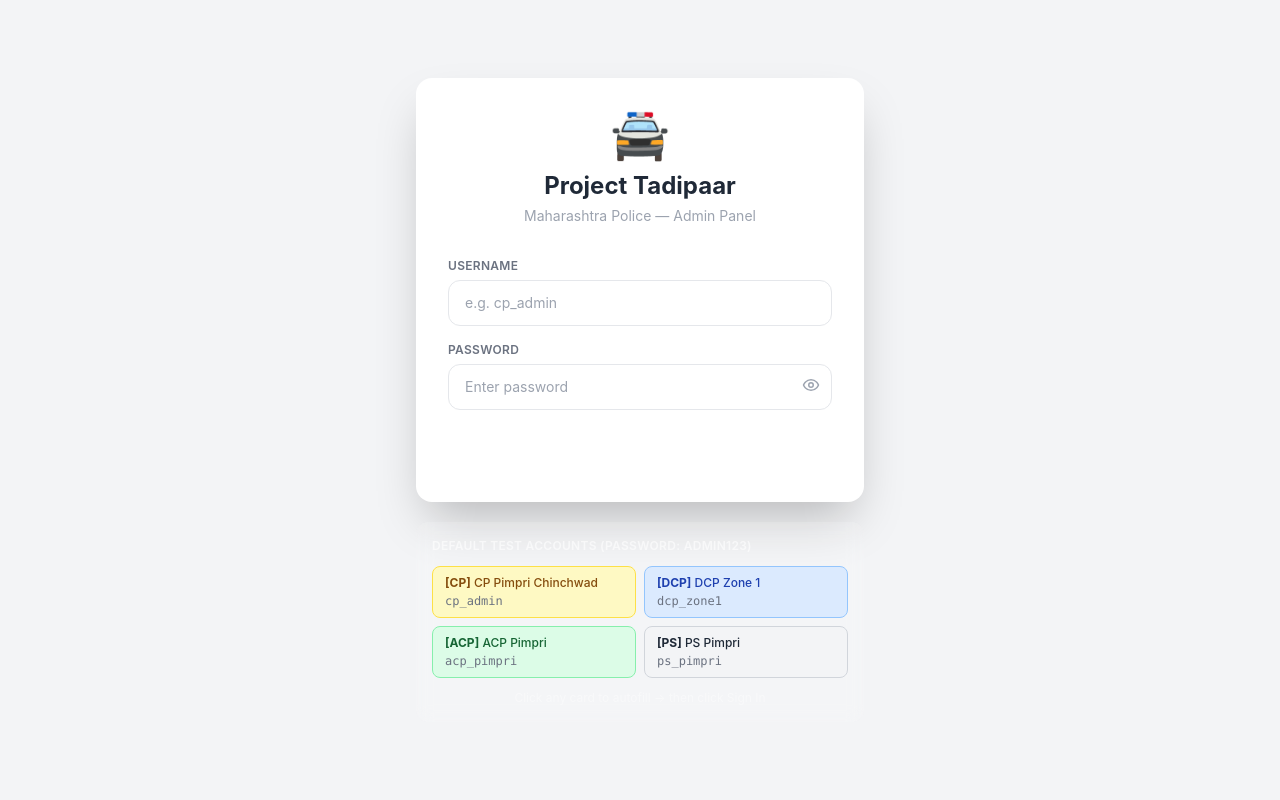
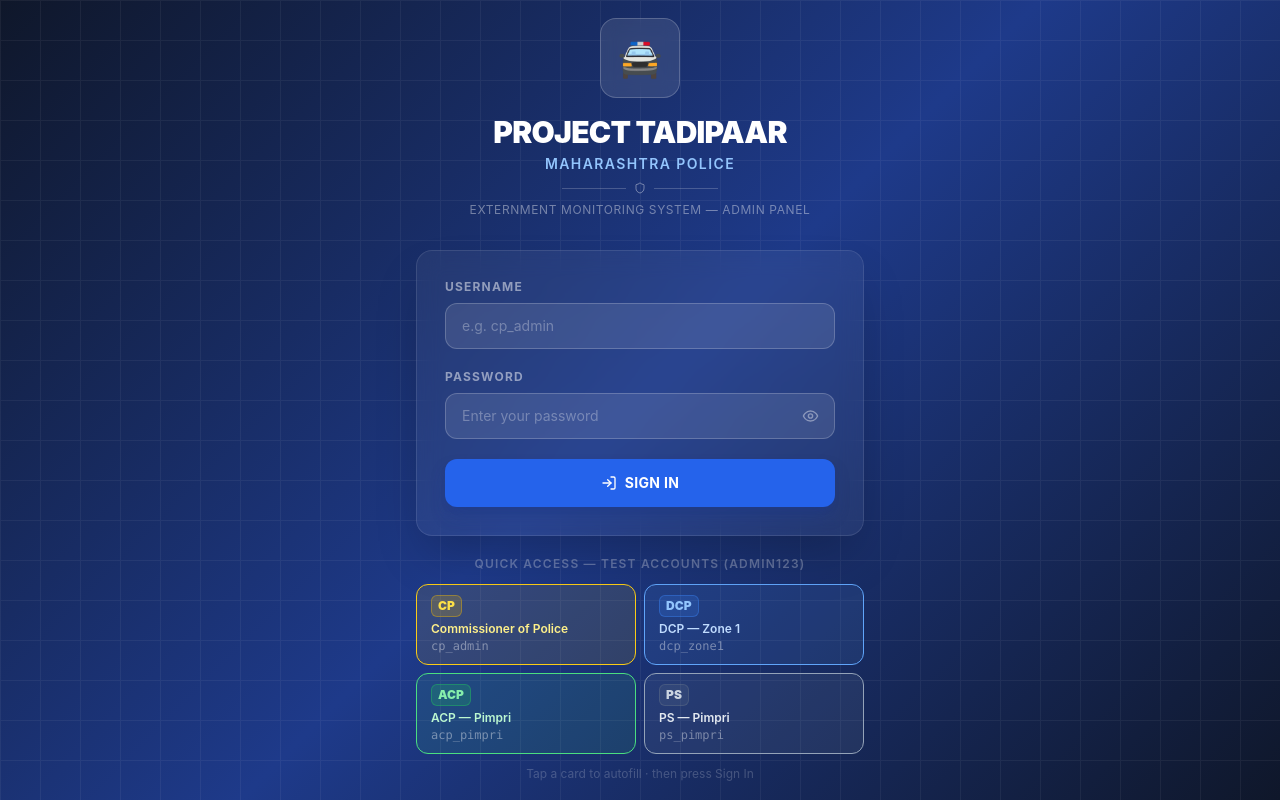
Before and after one commit to Sameet728/TadipaarFull, a React (Vite) app in the folder Frontend/: page /login in a window 1280 px wide. Built offline with nearby package versions, Linux system fonts and the light colour scheme.

Commit message:
Refactor Login component for better UX and error handling
Updated the Login component to enhance UI and functionality, including improved error handling and visual elements.

```diff
--- a/Frontend/src/pages/Login.jsx
+++ b/Frontend/src/pages/Login.jsx
@@ -2,79 +2,105 @@ import React, { useState } from 'react'
 import { useNavigate } from 'react-router-dom'
 import { useAuth } from '../context/AuthContext'
 import adminAPI from '../api/api'
-import { Eye, EyeOff, LogIn } from 'lucide-react'
+import { Eye, EyeOff, LogIn, Shield } from 'lucide-react'
+
+const SEED = [
+  { role: 'CP',  username: 'cp_admin',   label: 'Commissioner of Police', color: 'border-yellow-400 bg-yellow-400/10 text-yellow-200' },
+  { role: 'DCP', username: 'dcp_zone1',  label: 'DCP — Zone 1',           color: 'border-blue-400   bg-blue-400/10   text-blue-200'   },
+  { role: 'ACP', username: 'acp_pimpri', label: 'ACP — Pimpri',           color: 'border-green-400  bg-green-400/10  text-green-200'  },
+  { role: 'PS',  username: 'ps_pimpri',  label: 'PS — Pimpri',            color: 'border-slate-400  bg-slate-400/10  text-slate-200'  },
+]
+
+const ROLE_BADGE = {
+  CP:  'bg-yellow-500/20 text-yellow-300 border border-yellow-500/40',
+  DCP: 'bg-blue-500/20   text-blue-300   border border-blue-500/40',
+  ACP: 'bg-green-500/20  text-green-300  border border-green-500/40',
+  PS:  'bg-slate-500/20  text-slate-300  border border-slate-500/40',
+}
 
 export default function Login() {
-  const { login }  = useAuth()
-  const navigate   = useNavigate()
-  const [username, setUsername] = useState('')
-  const [password, setPassword] = useState('')
-  const [showPw,   setShowPw]   = useState(false)
-  const [loading,  setLoading]  = useState(false)
-  const [error,    setError]    = useState('')
+  const { login }    = useAuth()
+  const navigate     = useNavigate()
+  const [username,   setUsername]   = useState('')
+  const [password,   setPassword]   = useState('')
+  const [showPw,     setShowPw]     = useState(false)
+  const [loading,    setLoading]    = useState(false)
+  const [error,      setError]      = useState('')
 
   const handleLogin = async () => {
     if (!username.trim()) { setError('Enter your username'); return }
     if (!password.trim()) { setError('Enter your password'); return }
-
     setLoading(true)
     setError('')
-
     try {
       const res = await adminAPI.post('/admin/auth/login', {
         username: username.trim(),
         password,
       })
-
       if (res.data.success) {
         login(res.data.admin, res.data.token)
         navigate('/dashboard')
       }
     } catch (e) {
-      setError(e?.response?.data?.message || 'Login failed. Check credentials.')
+      setError(e?.response?.data?.message || 'Invalid credentials. Please try again.')
     } finally {
       setLoading(false)
     }
   }
 
-  const roleColors = {
-    CP:  'bg-yellow-100 text-yellow-800 border-yellow-300',
-    DCP: 'bg-blue-100   text-blue-800   border-blue-300',
-    ACP: 'bg-green-100  text-green-800  border-green-300',
-    PS:  'bg-gray-100   text-gray-800   border-gray-300',
-  }
+  return (
+    <div
+      className="min-h-screen flex items-center justify-center p-4"
+      style={{
+        background: 'linear-gradient(135deg, #0F172A 0%, #1E3A8A 50%, #0F172A 100%)',
+      }}
+    >
+      {/* Subtle grid overlay */}
+      <div
+        className="absolute inset-0 opacity-5"
+        style={{
+          backgroundImage: `linear-gradient(#fff 1px, transparent 1px), linear-gradient(90deg, #fff 1px, transparent 1px)`,
+          backgroundSize: '40px 40px',
+        }}
+      />
 
-  const seedAccounts = [
-    { role:'CP',  username:'cp_admin',   label:'CP Pimpri Chinchwad' },
-    { role:'DCP', username:'dcp_zone1',  label:'DCP Zone 1' },
-    { role:'ACP', username:'acp_pimpri', label:'ACP Pimpri' },
-    { role:'PS',  username:'ps_pimpri',  label:'PS Pimpri' },
-  ]
+      <div className="relative w-full max-w-md">
 
-  return (
-    <div className="min-h-screen bg-police-900 flex items-center justify-center p-4">
-      <div className="w-full max-w-md">
+        {/* ── Header ── */}
+        <div className="text-center mb-8">
+          <div className="inline-flex items-center justify-center w-20 h-20 rounded-2xl bg-white/10 border border-white/20 backdrop-blur mb-4 text-4xl">
+            🚔
+          </div>
+          <h1 className="text-3xl font-black text-white tracking-tight">
+            PROJECT TADIPAAR
+          </h1>
+          <p className="text-blue-300 text-sm font-semibold tracking-widest mt-1 uppercase">
+            Maharashtra Police
+          </p>
+          <div className="flex items-center justify-center gap-2 mt-2">
+            <div className="h-px w-16 bg-white/20" />
+            <Shield size={12} className="text-white/40" />
+            <div className="h-px w-16 bg-white/20" />
+          </div>
+          <p className="text-white/40 text-xs mt-2 tracking-wider uppercase">
+            Externment Monitoring System — Admin Panel
+          </p>
+        </div>
 
-        {/* Card */}
-        <div className="bg-white rounded-2xl shadow-2xl p-8">
-          {/* Header */}
-          <div className="text-center mb-8">
-            <span className="text-5xl">🚔</span>
-            <h1 className="text-2xl font-bold text-gray-800 mt-3">Project Tadipaar</h1>
-            <p className="text-gray-400 text-sm mt-1">Maharashtra Police — Admin Panel</p>
-          </div>
+        {/* ── Login card ── */}
+        <div className="bg-white/5 backdrop-blur-md border border-white/10 rounded-2xl p-7 shadow-2xl">
 
           {/* Error */}
           {error && (
-            <div className="bg-red-50 border border-red-200 text-red-600 text-sm rounded-xl px-4 py-3 mb-5">
-              {error}
+            <div className="flex items-center gap-2 bg-red-500/20 border border-red-500/40 text-red-300 text-sm rounded-xl px-4 py-3 mb-6">
+              <span className="text-base">⚠️</span> {error}
             </div>
           )}
 
-          {/* Form */}
-          <div className="space-y-4">
+          <div className="space-y-5">
+            {/* Username */}
             <div>
-              <label className="block text-xs font-semibold text-gray-500 uppercase tracking-wide mb-1.5">
+              <label className="block text-xs font-bold text-white/50 uppercase tracking-widest mb-2">
                 Username
               </label>
               <input
@@ -85,12 +111,14 @@ export default function Login() {
                 placeholder="e.g. cp_admin"
                 autoCapitalize="none"
                 autoCorrect="off"
-                className="w-full border border-gray-200 rounded-xl px-4 py-3 text-sm focus:outline-none focus:ring-2 focus:ring-police-500 focus:border-transparent"
+                spellCheck={false}
+                className="w-full bg-white/10 border border-white/20 text-white placeholder-white/30 rounded-xl px-4 py-3 text-sm focus:outline-none focus:ring-2 focus:ring-blue-400 focus:border-transparent transition-all"
               />
             </div>
 
+            {/* Password */}
             <div>
-              <label className="block text-xs font-semibold text-gray-500 uppercase tracking-wide mb-1.5">
+              <label className="block text-xs font-bold text-white/50 uppercase tracking-widest mb-2">
                 Password
               </label>
               <div className="relative">
@@ -99,23 +127,24 @@ export default function Login() {
                   value={password}
                   onChange={e => setPassword(e.target.value)}
                   onKeyDown={e => e.key === 'Enter' && handleLogin()}
-                  placeholder="Enter password"
-                  className="w-full border border-gray-200 rounded-xl px-4 py-3 pr-11 text-sm focus:outline-none focus:ring-2 focus:ring-police-500 focus:border-transparent"
+                  placeholder="Enter your password"
+                  className="w-full bg-white/10 border border-white/20 text-white placeholder-white/30 rounded-xl px-4 py-3 pr-12 text-sm focus:outline-none focus:ring-2 focus:ring-blue-400 focus:border-transparent transition-all"
                 />
                 <button
                   type="button"
                   onClick={() => setShowPw(s => !s)}
-                  className="absolute right-3 top-3 text-gray-400 hover:text-gray-600"
+                  className="absolute right-4 top-1/2 -translate-y-1/2 text-white/40 hover:text-white/80 transition-colors"
                 >
-                  {showPw ? <EyeOff size={18} /> : <Eye size={18} />}
+                  {showPw ? <EyeOff size={17} /> : <Eye size={17} />}
                 </button>
               </div>
             </div>
 
+            {/* Sign In button */}
             <button
               onClick={handleLogin}
               disabled={loading}
-              className="w-full flex items-center justify-center gap-2 bg-police-600 text-white py-3 rounded-xl font-semibold text-sm hover:bg-police-700 disabled:opacity-50 transition-colors mt-2"
+              className="w-full flex items-center justify-center gap-2 bg-blue-600 hover:bg-blue-500 disabled:bg-blue-800 disabled:opacity-60 text-white font-bold py-3.5 rounded-xl text-sm tracking-wide transition-all shadow-lg shadow-blue-900/50 mt-2"
             >
               {loading ? (
                 <span className="flex items-center gap-2">
@@ -123,36 +152,42 @@ export default function Login() {
                     <circle className="opacity-25" cx="12" cy="12" r="10" stroke="currentColor" strokeWidth="4"/>
                     <path className="opacity-75" fill="currentColor" d="M4 12a8 8 0 018-8v8H4z"/>
                   </svg>
-                  Signing in...
+                  Authenticating...
                 </span>
               ) : (
-                <><LogIn size={16} /> Sign In</>
+                <><LogIn size={16} /> SIGN IN</>
               )}
             </button>
           </div>
         </div>
 
-        {/* Seed account hints */}
-        <div className="mt-5 bg-white/10 rounded-xl p-4 backdrop-blur">
-          <p className="text-white/60 text-xs font-semibold uppercase tracking-wide mb-3">
-            Default Test Accounts (password: admin123)
+        {/* ── Quick fill accounts ── */}
+        <div className="mt-5">
+          <p className="text-white/30 text-xs font-semibold uppercase tracking-widest text-center mb-3">
+            Quick Access — Test Accounts (admin123)
           </p>
           <div className="grid grid-cols-2 gap-2">
-            {seedAccounts.map(a => (
+            {SEED.map(a => (
               <button
                 key={a.username}
                 onClick={() => { setUsername(a.username); setPassword('admin123') }}
-                className={`text-left px-3 py-2 rounded-lg border text-xs font-medium hover:opacity-80 transition-opacity ${roleColors[a.role]}`}
+                className={`text-left px-3.5 py-2.5 rounded-xl border text-xs font-medium hover:opacity-80 transition-opacity ${a.color}`}
               >
-                <span className="font-bold">[{a.role}]</span> {a.label}
-                <div className="text-gray-500 font-mono mt-0.5">{a.username}</div>
+                <div className="flex items-center gap-1.5 mb-1">
+                  <span className={`text-xs font-black px-1.5 py-0.5 rounded-md ${ROLE_BADGE[a.role]}`}>
+                    {a.role}
+                  </span>
+                </div>
+                <div className="font-semibold leading-tight">{a.label}</div>
+                <div className="font-mono text-white/40 text-xs mt-0.5">{a.username}</div>
               </button>
             ))}
           </div>
-          <p className="text-white/40 text-xs mt-3 text-center">
-            Click any card to autofill → then click Sign In
+          <p className="text-white/20 text-xs text-center mt-3">
+            Tap a card to autofill · then press Sign In
           </p>
         </div>
+
       </div>
     </div>
   )
```
